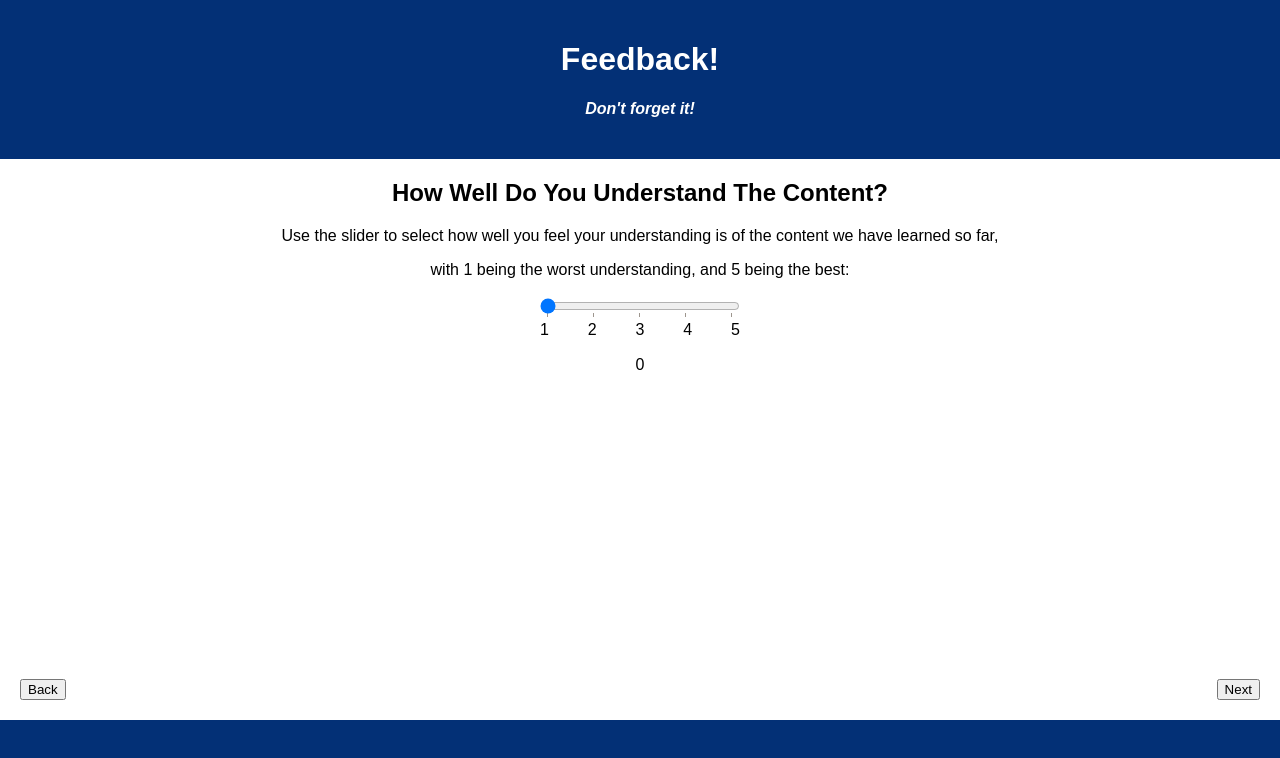
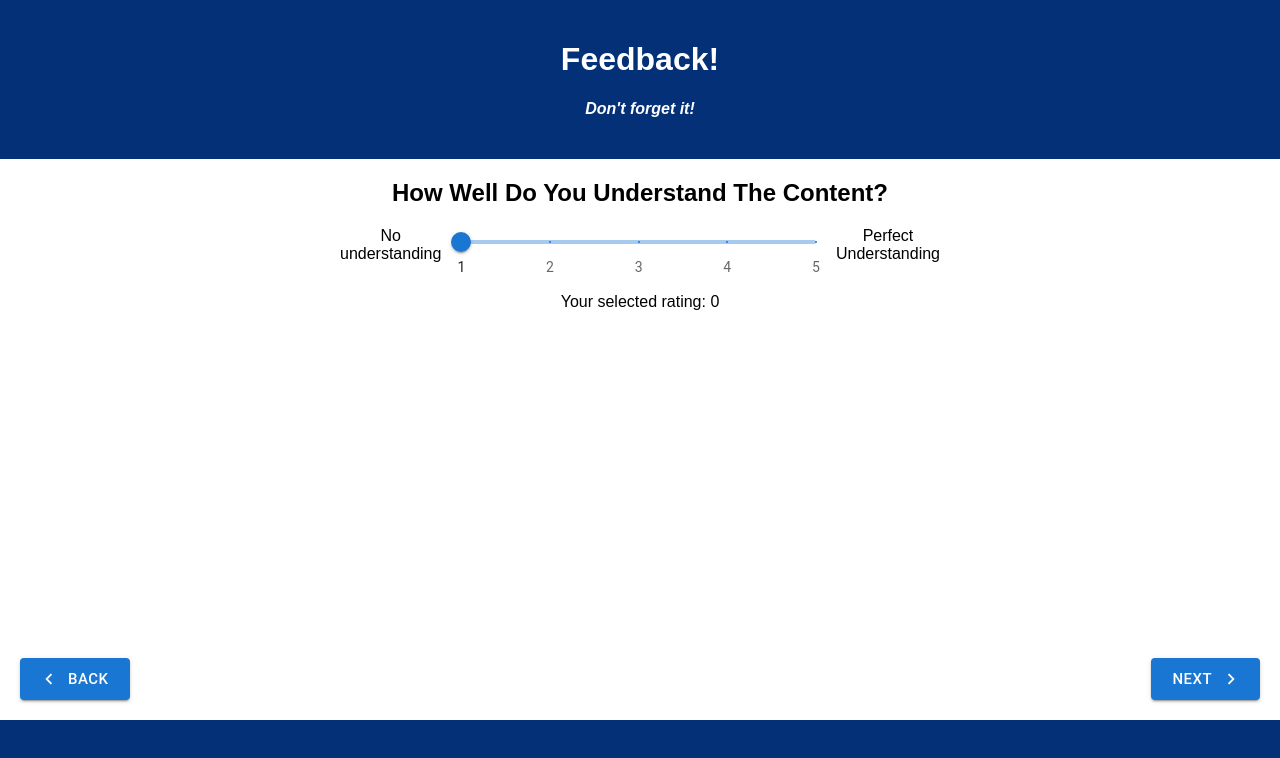
Before and after one commit to SemperFido95/redux-feedback-loop, a React (Create React App) app: page /content in a window 1280 px wide. Shown: the top 758 px of the page. Built offline with nearby package versions, Linux system fonts and the light colour scheme.

Commit message:
added more MUI styling

```diff
--- a/src/components/Steps/Comment.jsx
+++ b/src/components/Steps/Comment.jsx
@@ -1,5 +1,8 @@
 import { useDispatch } from "react-redux";
 import { useHistory } from "react-router-dom";
+import NavigateBeforeIcon from '@mui/icons-material/NavigateBefore';
+import NavigateNextIcon from '@mui/icons-material/NavigateNext';
+import { Box, Button, TextField } from "@mui/material";
 
 function Comment() {
     const dispatch = useDispatch();
@@ -14,14 +17,51 @@ function Comment() {
     const previousPage = () => history.push('/support');
 
     return (
-        <>
+        //     <>
+        //
+        //         <p>Please leave any additonal comments below:</p>
+        //         <textarea id="comment" rows="4" cols="50" onChange={setComments} />
+
+        //         <button className="back-btn" onClick={previousPage}>Back</button>
+        //         <button className="next-btn" onClick={nextPage}>Review</button>
+        //     </>
+        <div>
             <h2>Additional Comments (optional)</h2>
-            <p>Please leave any additonal comments below:</p>
-            <textarea id="comment" rows="4" cols="50" onChange={setComments} />
-
-            <button className="back-btn" onClick={previousPage}>Back</button>
-            <button className="next-btn" onClick={nextPage}>Review</button>
-        </>
+            <Box
+                component="form"
+                sx={{
+                    '& .MuiTextField-root': { m: 1, width: '50ch' },
+                }}
+                noValidate
+                autoComplete="off"
+            >
+                <TextField
+                    label="comments"
+                    multiline
+                    maxRows={4}
+                    onChange={setComments}
+                />
+            </Box>
+            <Button
+                sx={{ position: 'absolute', bottom: '10vh', left: 0, margin: '20px' }}
+                onClick={previousPage}
+                size="large"
+                variant="contained"
+                startIcon={<NavigateBeforeIcon />}
+            >
+                Back
+            </Button>
+            <Button
+                sx={{ position: 'absolute', bottom: '10vh', right: 0, margin: '20px' }}
+                className="next-btn"
+                onClick={nextPage}
+                size="large"
+                variant="contained"
+                endIcon={<NavigateNextIcon />}
+            >
+                Next
+            </Button>
+        </div>
     )
 }
 
--- a/src/components/Steps/Content.jsx
+++ b/src/components/Steps/Content.jsx
@@ -1,5 +1,9 @@
+import { Container } from "@mui/material";
 import { useDispatch, useSelector } from "react-redux";
 import { useHistory } from "react-router-dom";
+import NavigateBeforeIcon from '@mui/icons-material/NavigateBefore';
+import NavigateNextIcon from '@mui/icons-material/NavigateNext';
+import { Slider, Box, Button } from "@mui/material";
 
 function Content() {
     const dispatch = useDispatch();
@@ -11,29 +15,77 @@ function Content() {
         contentRating > 0 ? history.push('/support') : alert('Please use the scale to select how well you feel you understand the content.');
     }
 
-const previousPage = () => history.push('/feeling');
+    const previousPage = () => history.push('/feeling');
 
     const setContent = event => {
         dispatch({ type: 'SET_CONTENT', payload: event.target.value });
     }
 
+    const marks = [
+        {
+            value: 1,
+            label: '1'
+        },
+        {
+            value: 2,
+            label: '2'
+        },
+        {
+            value: 3,
+            label: '3'
+        },
+        {
+            value: 4,
+            label: '4'
+        },
+        {
+            value: 5,
+            label: '5'
+        }
+    ];
+
+    const valueText = value => `${value}`;
+
     return (
-        <>
+
+        <div>
             <h2>How Well Do You Understand The Content?</h2>
-            <p>Use the slider to select how well you feel your understanding is of the content we have learned so far,</p>
-            <p>with 1 being the worst understanding, and 5 being the best:</p>
-            <input onChange={setContent} type="range" defaultValue="1" id="feeling" min="1" max="5" list="markers" />
-            <datalist id="markers">
-                <option label="1" value="1"></option>
-                <option label="2" value="2"></option>
-                <option label="3" value="3"></option>
-                <option label="4" value="4"></option>
-                <option label="5" value="5"></option>
-            </datalist>
-            <p>{contentRating}</p>
-            <button className="back-btn" onClick={previousPage}>Back</button>
-            <button className="next-btn" onClick={nextPage}>Next</button>
-        </>
+            <Box sx={{ width: '50%', margin: '0 auto', display: 'flex' }}>
+                <p>No understanding</p>
+                <Slider
+                    onChange={setContent}
+                    min={1}
+                    max={5}
+                    defaultValue={1}
+                    aria-label="Custom marks"
+                    getAriaValueText={valueText}
+                    step={1}
+                    valueLabelDisplay="auto"
+                    marks={marks}
+                />
+                <p>Perfect Understanding</p>
+            </Box>
+            <p>Your selected rating: {contentRating}</p>
+            <Button
+                sx={{ position: 'absolute', bottom: '10vh', left: 0, margin: '20px' }}
+                onClick={previousPage}
+                size="large"
+                variant="contained"
+                startIcon={<NavigateBeforeIcon />}
+            >
+                Back
+            </Button>
+            <Button
+                sx={{ position: 'absolute', bottom: '10vh', right: 0, margin: '20px' }}
+                className="next-btn"
+                onClick={nextPage}
+                size="large"
+                variant="contained"
+                endIcon={<NavigateNextIcon />}
+            >
+                Next
+            </Button>
+        </div>
     )
 }
 
--- a/src/components/Steps/Feeling.jsx
+++ b/src/components/Steps/Feeling.jsx
@@ -46,7 +46,7 @@ function Feeling() {
         <div>
             <h2>How Are You Feeling?</h2>
             <Box sx={{  width: '50%', margin: '0 auto', display: 'flex' }}>
-                <p>No understanding</p>
+                <p>Terrible</p>
                 <Slider
                     onChange={setFeeling}
                     min={1}
@@ -58,7 +58,7 @@ function Feeling() {
                     valueLabelDisplay="auto"
                     marks={marks}
                 />
-                <p>Perfect Understanding</p>
+                <p>Amazing</p>
             </Box>
             <p>Your selected rating: {feelingRating}</p>
             <Button sx={{position: 'absolute', bottom: '10vh', right: 0, margin: '20px'}} className="next-btn" onClick={nextPage} size="large" variant="contained" endIcon={<NavigateNextIcon />}>Next</Button>
--- a/src/components/Steps/Support.jsx
+++ b/src/components/Steps/Support.jsx
@@ -1,5 +1,8 @@
 import { useSelector, useDispatch } from "react-redux";
 import { useHistory } from "react-router-dom";
+import NavigateBeforeIcon from '@mui/icons-material/NavigateBefore';
+import NavigateNextIcon from '@mui/icons-material/NavigateNext';
+import { Slider, Box, Button } from "@mui/material";
 
 function Support() {
     const dispatch = useDispatch();
@@ -17,23 +20,70 @@ function Support() {
         dispatch({ type: 'SET_SUPPORT', payload: event.target.value });
     }
 
+    const marks = [
+        {
+            value: 1,
+            label: '1'
+        },
+        {
+            value: 2,
+            label: '2'
+        },
+        {
+            value: 3,
+            label: '3'
+        },
+        {
+            value: 4,
+            label: '4'
+        },
+        {
+            value: 5,
+            label: '5'
+        }
+    ];
+
+    const valueText = value => `${value}`;
+
     return (
-        <>
+        <div>
             <h2>How Well Are You Being Supported?</h2>
-            <p>Use the slider to select how well you feel you are being supported,</p>
-            <p>with 1 being no support, and 5 being the most support:</p>
-            <input onChange={setSupport} type="range" defaultValue="1" id="feeling" min="1" max="5" list="markers" />
-            <datalist id="markers">
-                <option label="1" value="1"></option>
-                <option label="2" value="2"></option>
-                <option label="3" value="3"></option>
-                <option label="4" value="4"></option>
-                <option label="5" value="5"></option>
-            </datalist>
-            <p>{supportRating}</p>
-            <button className="back-btn" onClick={previousPage}>Back</button>
-            <button className="next-btn" onClick={nextPage}>Next</button>
-        </>
+            <Box sx={{ width: '50%', margin: '0 auto', display: 'flex' }}>
+                <p>Terrible Support</p>
+                <Slider
+                    onChange={setSupport}
+                    min={1}
+                    max={5}
+                    defaultValue={1}
+                    aria-label="Custom marks"
+                    getAriaValueText={valueText}
+                    step={1}
+                    valueLabelDisplay="auto"
+                    marks={marks}
+                />
+                <p>Excellent Support</p>
+            </Box>
+            <p>Your selected rating: {supportRating}</p>
+            <Button
+                sx={{ position: 'absolute', bottom: '10vh', left: 0, margin: '20px' }}
+                onClick={previousPage}
+                size="large"
+                variant="contained"
+                startIcon={<NavigateBeforeIcon />}
+            >
+                Back
+            </Button>
+            <Button
+                sx={{ position: 'absolute', bottom: '10vh', right: 0, margin: '20px' }}
+                className="next-btn"
+                onClick={nextPage}
+                size="large"
+                variant="contained"
+                endIcon={<NavigateNextIcon />}
+            >
+                Next
+            </Button>
+        </div>
     )
 }
 
```
